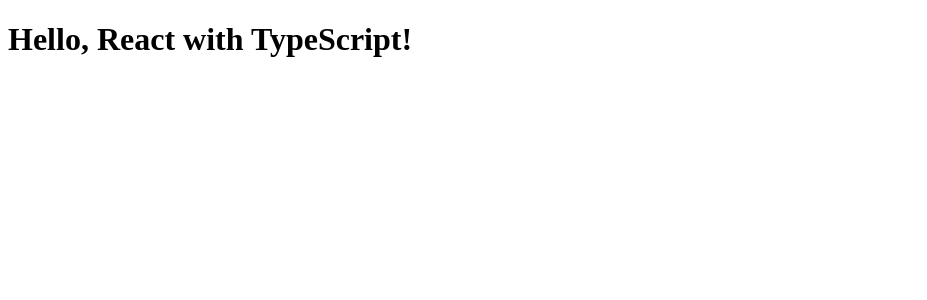
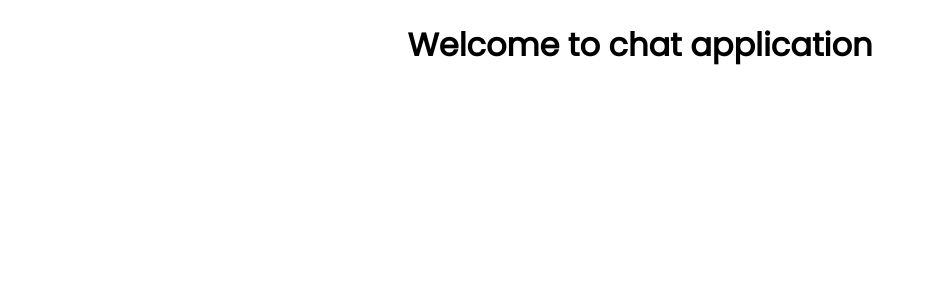
Before and after one commit to Lambertn33/Chat_app, a React app in the folder client/: page / in a window 1280 px wide. Shown: the top 300 px of the page, without its empty margins (0-927 px from the left). Built offline with nearby package versions, Linux system fonts and the light colour scheme; no server answers.

Commit message:
feat: add socket and fonts in frontend

```diff
--- a/client/package.json
+++ b/client/package.json
@@ -6,13 +6,19 @@
   "devDependencies": {
     "@types/react": "^18.2.15",
     "@types/react-dom": "^18.2.7",
+    "@types/socket.io-client": "^3.0.0",
+    "css-loader": "^6.8.1",
     "html-webpack-plugin": "^5.5.3",
     "react": "^18.2.0",
     "react-dom": "^18.2.0",
+    "style-loader": "^3.3.3",
     "ts-loader": "^9.4.4",
     "typescript": "^5.1.6",
     "webpack": "^5.88.2",
     "webpack-cli": "^5.1.4",
     "webpack-dev-server": "^4.15.1"
+  },
+  "dependencies": {
+    "socket.io-client": "^4.7.1"
   }
 }
--- /dev/null
+++ b/client/src/App.css
@@ -0,0 +1,7 @@
+@import url('https://fonts.googleapis.com/css2?family=Poppins:wght@300;400&display=swap');
+
+
+.appContainer {
+    text-align: center;
+    font-family: 'Poppins', sans-serif;
+}
--- a/client/src/App.tsx
+++ b/client/src/App.tsx
@@ -1,9 +1,14 @@
 import React from "react";
+import { io } from "socket.io-client";
+
+import './App.css';
+
+const socket = io("http://localhost:5000");
 
 const App: React.FC = () => {
   return (
-    <div>
-      <h1>Hello, React with TypeScript!</h1>
+    <div className="appContainer">
+      <h1>Welcome to chat application</h1>
     </div>
   );
 };
--- a/client/tsconfig.json
+++ b/client/tsconfig.json
@@ -2,6 +2,7 @@
     "compilerOptions": {
       "target": "es5",
       "module": "es6",
+      "moduleResolution": "node",
       "jsx": "react",
       "strict": true,
       "esModuleInterop": true
--- a/client/webpack.config.js
+++ b/client/webpack.config.js
@@ -17,6 +17,10 @@
         loader: 'ts-loader',
         exclude: /node_modules/,
       },
+      {
+        test: /\.css$/,
+        use: ['style-loader', 'css-loader'],
+      },
     ],
   },
   plugins: [
```
Also changed, not shown: 2 other files (tests, documents, lock files or other folders).
